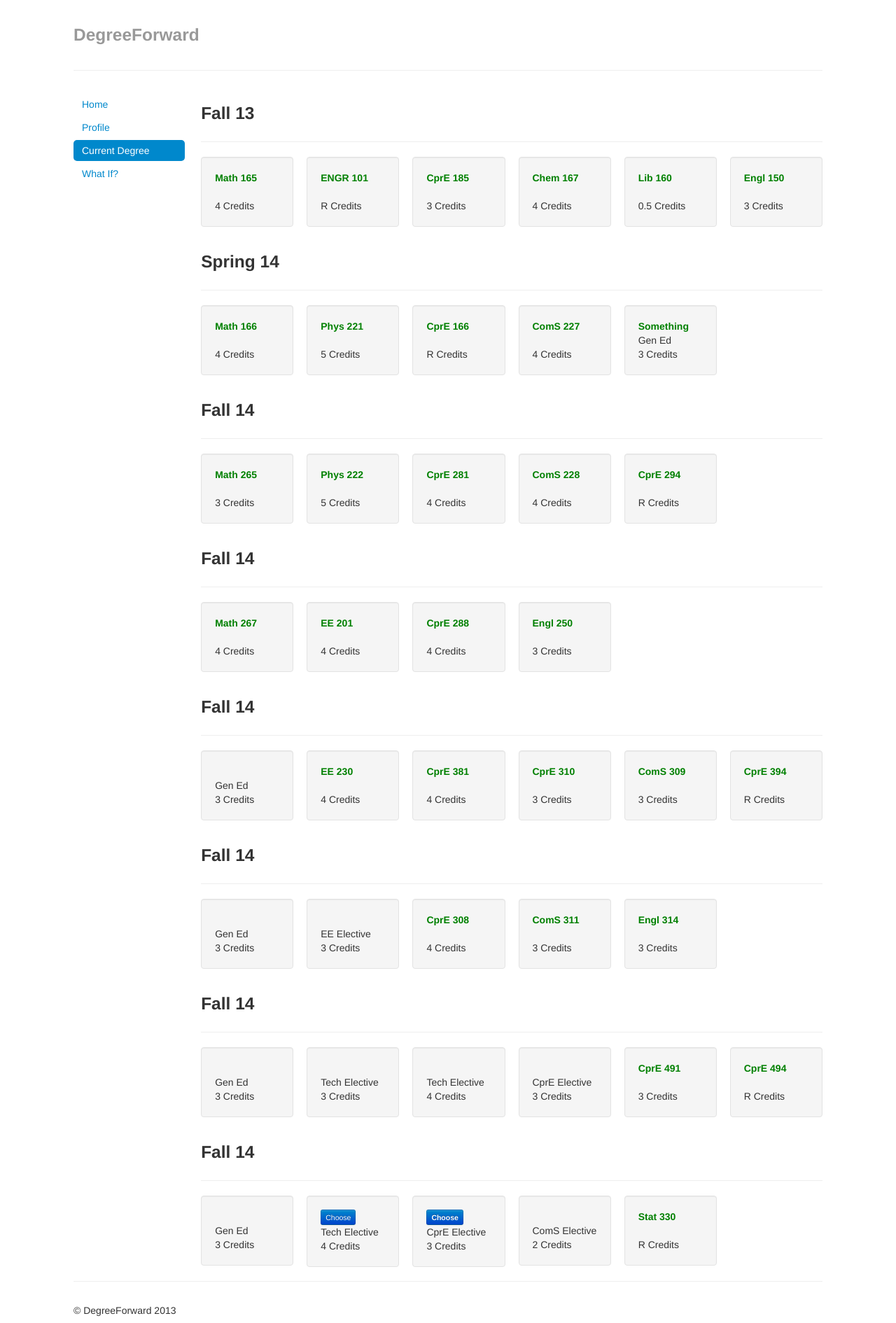
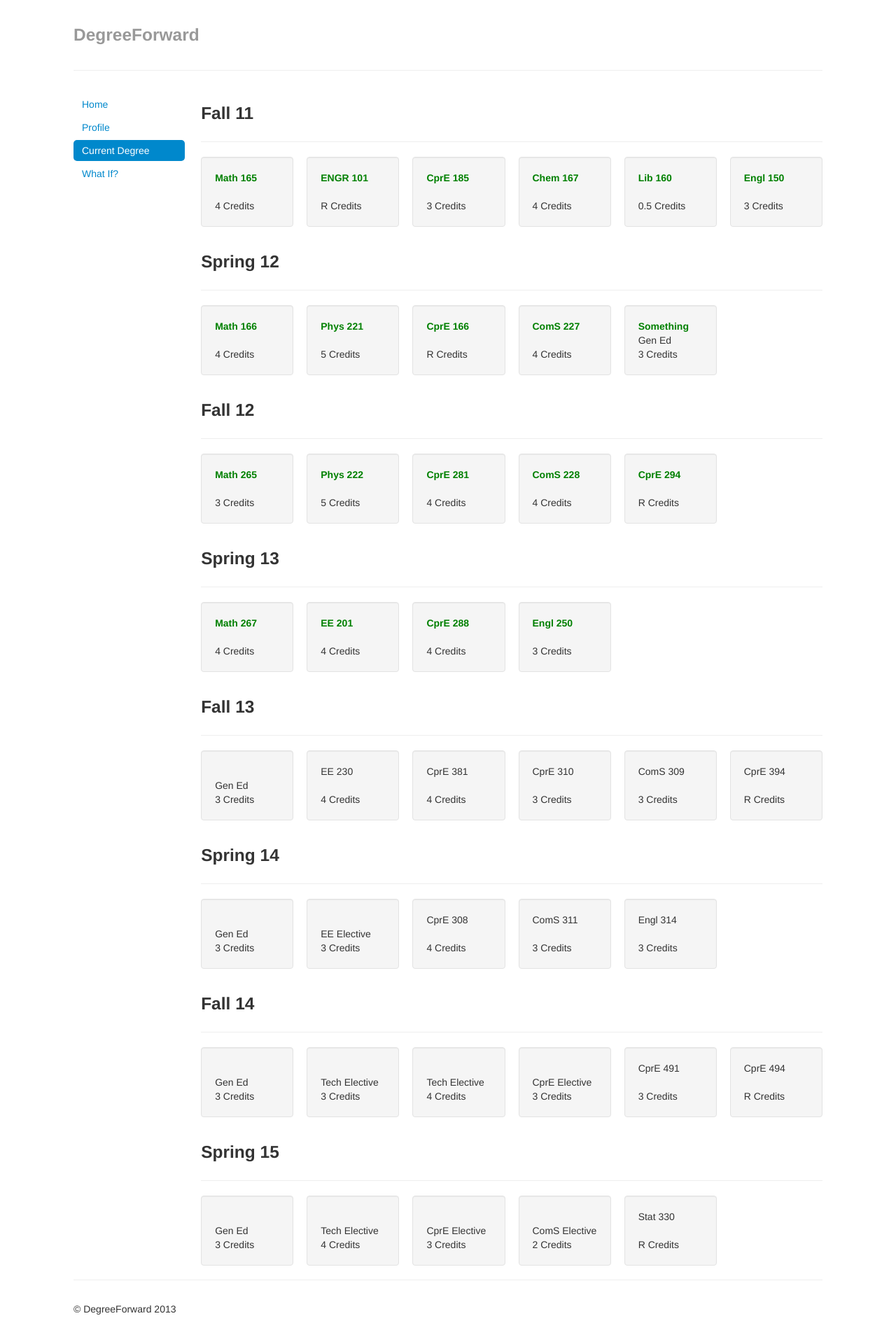
Before and after one commit to mpdavis/329, a Flask app: page /current in a window 1280 px wide. Shown: the whole page at 70% size. Run offline with Flask 2, Linux system fonts and the light colour scheme; some libraries are stand-ins or nearby versions.

Commit message:
Changing current page

```diff
--- a/app.py
+++ b/app.py
@@ -1,12 +1,12 @@
 import os
-from flask import Flask, render_template
+from flask import Flask, render_template, redirect
 
 app = Flask(__name__)
 app.debug = True
 
 @app.route('/')
 def index():
-    return render_template('index.html')
+    return redirect('/current')
 
 @app.route('/profile')
 def profile():
--- a/templates/current.html
+++ b/templates/current.html
@@ -22,7 +22,7 @@
         </div>
 
         <div class="span10">
-            <h3>Fall 13</h3><hr>
+            <h3>Fall 11</h3><hr>
             <div class="row-fluid">
                 <div class="span2">
                     <div class="well"><span style="color: green; font-weight: bold">Math 165</span><br><br>4 Credits</div>
@@ -49,7 +49,7 @@
                 </div>
             </div>
 
-            <h3>Spring 14</h3><hr>
+            <h3>Spring 12</h3><hr>
             <div class="row-fluid">
                 <div class="span2">
                     <div class="well"><span style="color: green; font-weight: bold">Math 166</span><br><br>4 Credits</div>
@@ -73,7 +73,7 @@
 
             </div>
 
-            <h3>Fall 14</h3><hr>
+            <h3>Fall 12</h3><hr>
             <div class="row-fluid">
                 <div class="span2">
                     <div class="well"><span style="color: green; font-weight: bold">Math 265</span><br><br>3 Credits</div>
@@ -96,7 +96,7 @@
                 </div>
             </div>
 
-            <h3>Fall 14</h3><hr>
+            <h3>Spring 13</h3><hr>
             <div class="row-fluid">
                 <div class="span2">
                     <div class="well"><span style="color: green; font-weight: bold">Math 267</span><br><br>4 Credits</div>
@@ -116,53 +116,53 @@
 
             </div>
 
-            <h3>Fall 14</h3><hr>
+            <h3>Fall 13</h3><hr>
             <div class="row-fluid">
                 <div class="span2">
-                    <div class="well"><span style="color: green; font-weight: bold"></span><br>Gen Ed<br>3 Credits</div>
+                    <div class="well"><br>Gen Ed<br>3 Credits</div>
                 </div>
 
                 <div class="span2">
-                    <div class="well"><span style="color: green; font-weight: bold">EE 230</span><br><br>4 Credits</div>
+                    <div class="well">EE 230<br><br>4 Credits</div>
                 </div>
 
                 <div class="span2">
-                    <div class="well"><span style="color: green; font-weight: bold">CprE 381</span><br><br>4 Credits</div>
+                    <div class="well">CprE 381<br><br>4 Credits</div>
                 </div>
 
                 <div class="span2">
-                    <div class="well"><span style="color: green; font-weight: bold">CprE 310</span><br><br>3 Credits</div>
+                    <div class="well">CprE 310<br><br>3 Credits</div>
                 </div>
 
                 <div class="span2">
-                    <div class="well"><span style="color: green; font-weight: bold">ComS 309</span><br><br>3 Credits</div>
+                    <div class="well">ComS 309<br><br>3 Credits</div>
                 </div>
 
                 <div class="span2">
-                    <div class="well"><span style="color: green; font-weight: bold">CprE 394</span><br><br>R Credits</div>
+                    <div class="well">CprE 394<br><br>R Credits</div>
                 </div>
             </div>
 
-            <h3>Fall 14</h3><hr>
+            <h3>Spring 14</h3><hr>
             <div class="row-fluid">
                 <div class="span2">
-                    <div class="well"><span style="color: green; font-weight: bold"></span><br>Gen Ed<br>3 Credits</div>
+                    <div class="well"><br>Gen Ed<br>3 Credits</div>
                 </div>
 
                 <div class="span2">
-                    <div class="well"><span style="color: green; font-weight: bold"></span><br>EE Elective<br>3 Credits</div>
+                    <div class="well"><br>EE Elective<br>3 Credits</div>
                 </div>
 
                 <div class="span2">
-                    <div class="well"><span style="color: green; font-weight: bold">CprE 308</span><br><br>4 Credits</div>
+                    <div class="well">CprE 308</span><br><br>4 Credits</div>
                 </div>
 
                 <div class="span2">
-                    <div class="well"><span style="color: green; font-weight: bold">ComS 311</span><br><br>3 Credits</div>
+                    <div class="well">ComS 311</span><br><br>3 Credits</div>
                 </div>
 
                 <div class="span2">
-                    <div class="well"><span style="color: green; font-weight: bold">Engl 314</span><br><br>3 Credits</div>
+                    <div class="well">Engl 314<br><br>3 Credits</div>
                 </div>
 
             </div>
@@ -172,27 +172,27 @@
             <h3>Fall 14</h3><hr>
             <div class="row-fluid">
                 <div class="span2">
-                    <div class="well"><span style="color: green; font-weight: bold"></span><br>Gen Ed<br>3 Credits</div>
+                    <div class="well"><br>Gen Ed<br>3 Credits</div>
                 </div>
 
                 <div class="span2">
-                    <div class="well"><span style="color: green; font-weight: bold"></span><br>Tech Elective<br>3 Credits</div>
+                    <div class="well"><br>Tech Elective<br>3 Credits</div>
                 </div>
 
                 <div class="span2">
-                    <div class="well"><span style="color: green; font-weight: bold"></span><br>Tech Elective<br>4 Credits</div>
+                    <div class="well"><br>Tech Elective<br>4 Credits</div>
                 </div>
 
                 <div class="span2">
-                    <div class="well"><span style="color: green; font-weight: bold"></span><br>CprE Elective<br>3 Credits</div>
+                    <div class="well"><br>CprE Elective<br>3 Credits</div>
                 </div>
 
                 <div class="span2">
-                    <div class="well"><span style="color: green; font-weight: bold">CprE 491</span><br><br>3 Credits</div>
+                    <div class="well">CprE 491<br><br>3 Credits</div>
                 </div>
 
                 <div class="span2">
-                    <div class="well"><span style="color: green; font-weight: bold">CprE 494</span><br><br>R Credits</div>
+                    <div class="well">CprE 494<br><br>R Credits</div>
                 </div>
 
 
@@ -200,26 +200,26 @@
             </div>
 
 
-            <h3>Fall 14</h3><hr>
+            <h3>Spring 15</h3><hr>
             <div class="row-fluid">
                 <div class="span2">
-                    <div class="well"><span style="color: green; font-weight: bold"></span><br>Gen Ed<br>3 Credits</div>
+                    <div class="well"><br>Gen Ed<br>3 Credits</div>
                 </div>
 
                 <div class="span2">
-                    <div class="well"><span id="test_parent" style="color: green; font-weight: bold"><button id="test" class="btn btn-mini btn-primary tech">Choose</button></span><br>Tech Elective<br>4 Credits</div>
+                    <div class="well"><br>Tech Elective<br>4 Credits</div>
                 </div>
 
                 <div class="span2">
-                    <div class="well"><span style="color: green; font-weight: bold"><a href="#cpre" role="button" class="btn btn-mini btn-primary" data-toggle="modal">Choose</a></span><br>CprE Elective<br>3 Credits</div>
+                    <div class="well"><br>CprE Elective<br>3 Credits</div>
                 </div>
 
                 <div class="span2">
-                    <div class="well"><span style="color: green; font-weight: bold"></span><br>ComS Elective<br>2 Credits</div>
+                    <div class="well"><br>ComS Elective<br>2 Credits</div>
                 </div>
 
                 <div class="span2">
-                    <div class="well"><span style="color: green; font-weight: bold">Stat 330</span><br><br>R Credits</div>
+                    <div class="well">Stat 330<br><br>R Credits</div>
                 </div>
 
             </div>
```
